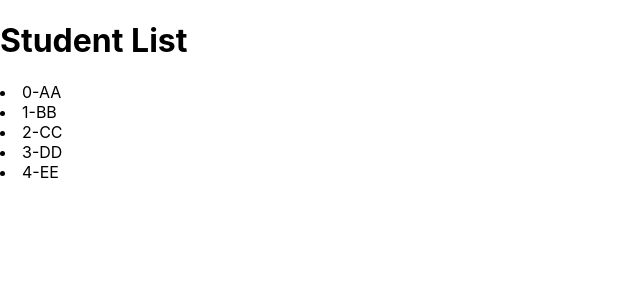
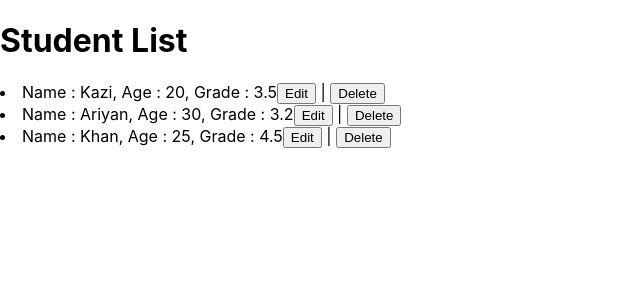
Before and after one commit to tackernao0522/kazi-react-smile, a React (Create React App) app: page / in a window 1280 px wide. Shown: the top 300 px of the page, without its empty margins (0-640 px from the left). Built offline with nearby package versions, Linux system fonts and the light colour scheme.

Commit message:
JSON Array List

```diff
--- a/src/App.js
+++ b/src/App.js
@@ -3,8 +3,17 @@ import React from "react";
 class App extends React.Component {
 
   render() {
-    const names = ['AA', 'BB', 'CC', 'DD', 'EE']
-    const items = names.map((item, idx) => <li key={idx}>{idx}-{item}</li>)
+    const names = [
+      {name: 'Kazi', age: 20, grade: 3.50},
+      {name: 'Ariyan', age: 30, grade: 3.20},
+      {name: 'Khan', age: 25, grade: 4.50}
+    ]
+    const items = names.map((item, idx) => {
+      return <li key={idx}>
+        Name : {item.name}, Age : {item.age}, Grade : {item.grade}
+        <button>Edit</button> | <button>Delete</button>
+      </li>
+    })
 
     return (
       <div className="App">
```
Also changed, not shown: 1 other file (tests, documents, lock files or other folders).
